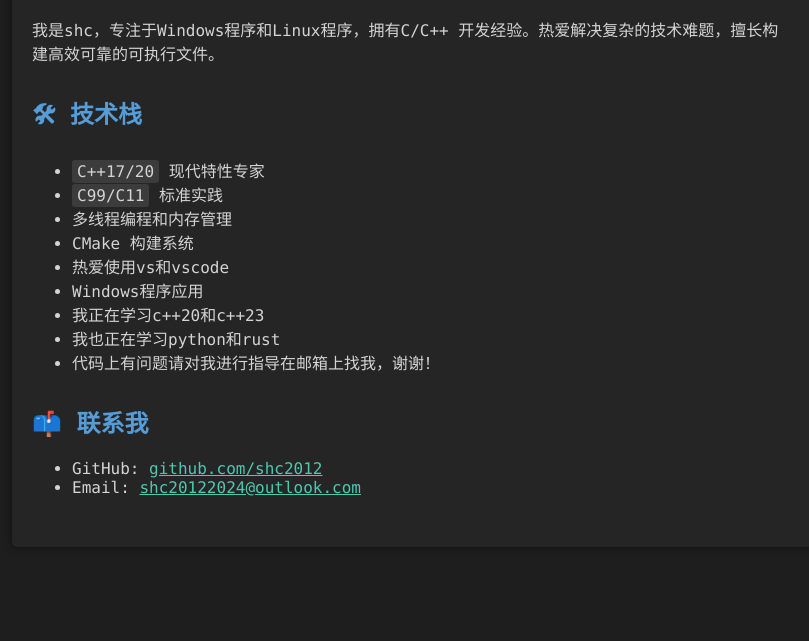
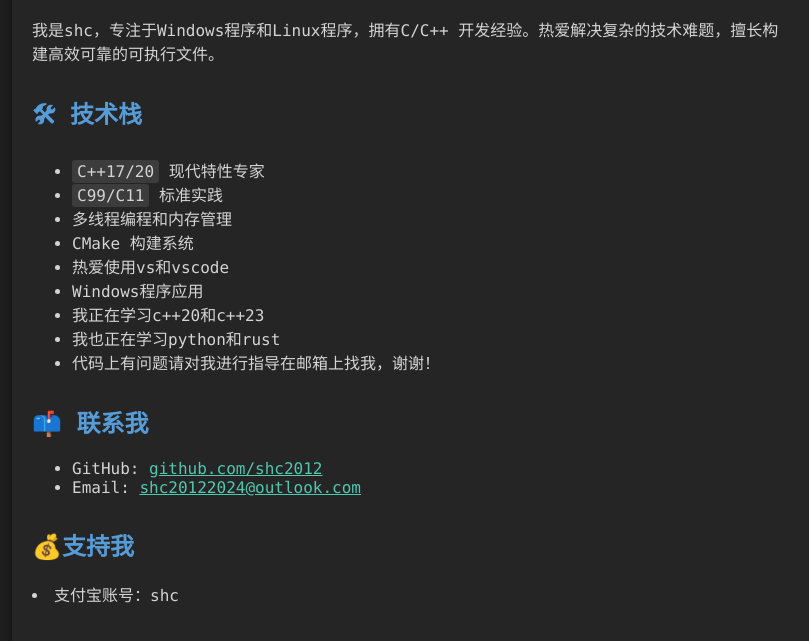
Before and after one commit to shc2012/shcweb, a plain HTML site: page index.html in a window 1280 px wide. Shown: the part 167-808 px from the top of the page, without its empty margins (228-1037 px from the left). Drawn offline with Linux system fonts and the light colour scheme.

Commit message:
index.html

```diff
--- a/index.html
+++ b/index.html
@@ -67,6 +67,12 @@
                 <li>Email: <a href="mailto:shc20122024@outlook.com">shc20122024@outlook.com</a></li>
             </ul>
         </div>
+        <div class="section">
+            <h2>💰支持我</h2>
+            <ui>
+                <li>支付宝账号：shc</li>
+            </ui>
+        </div>
     </div>
 </body>
 </html>
```
